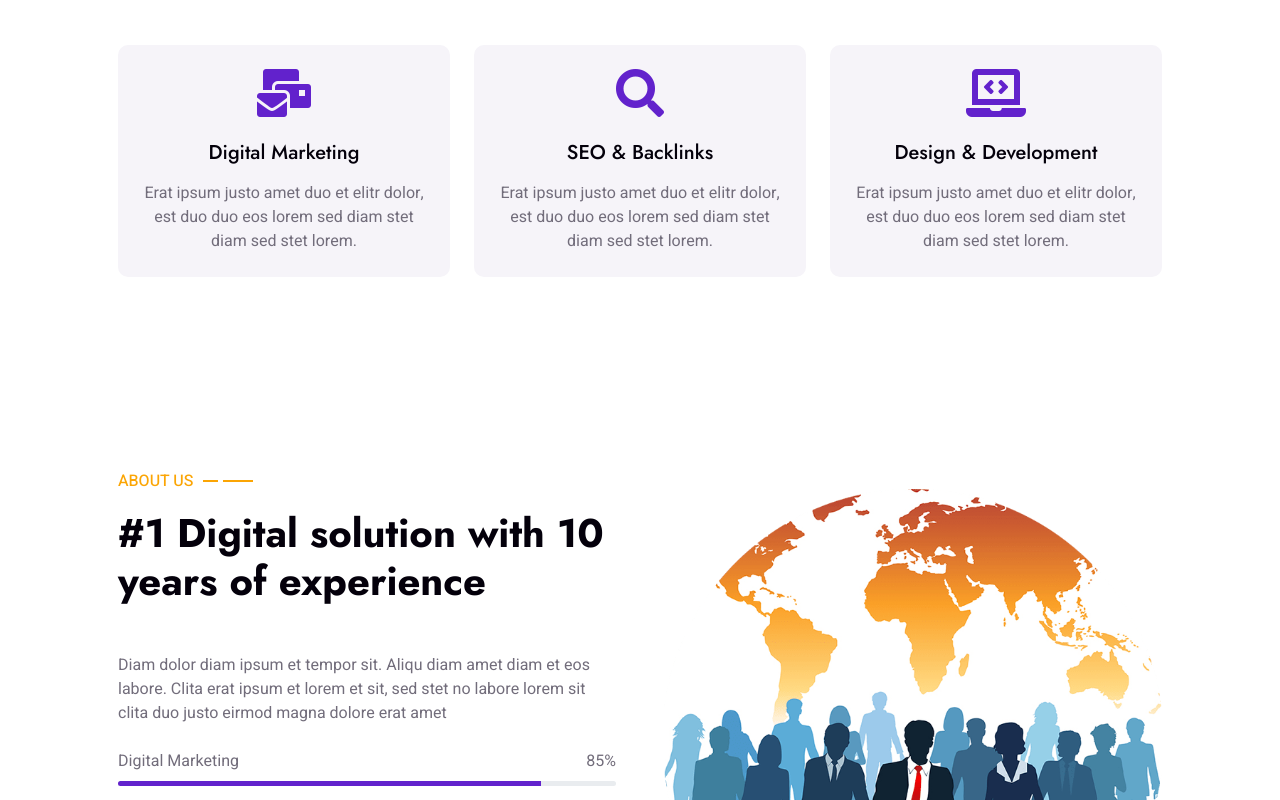
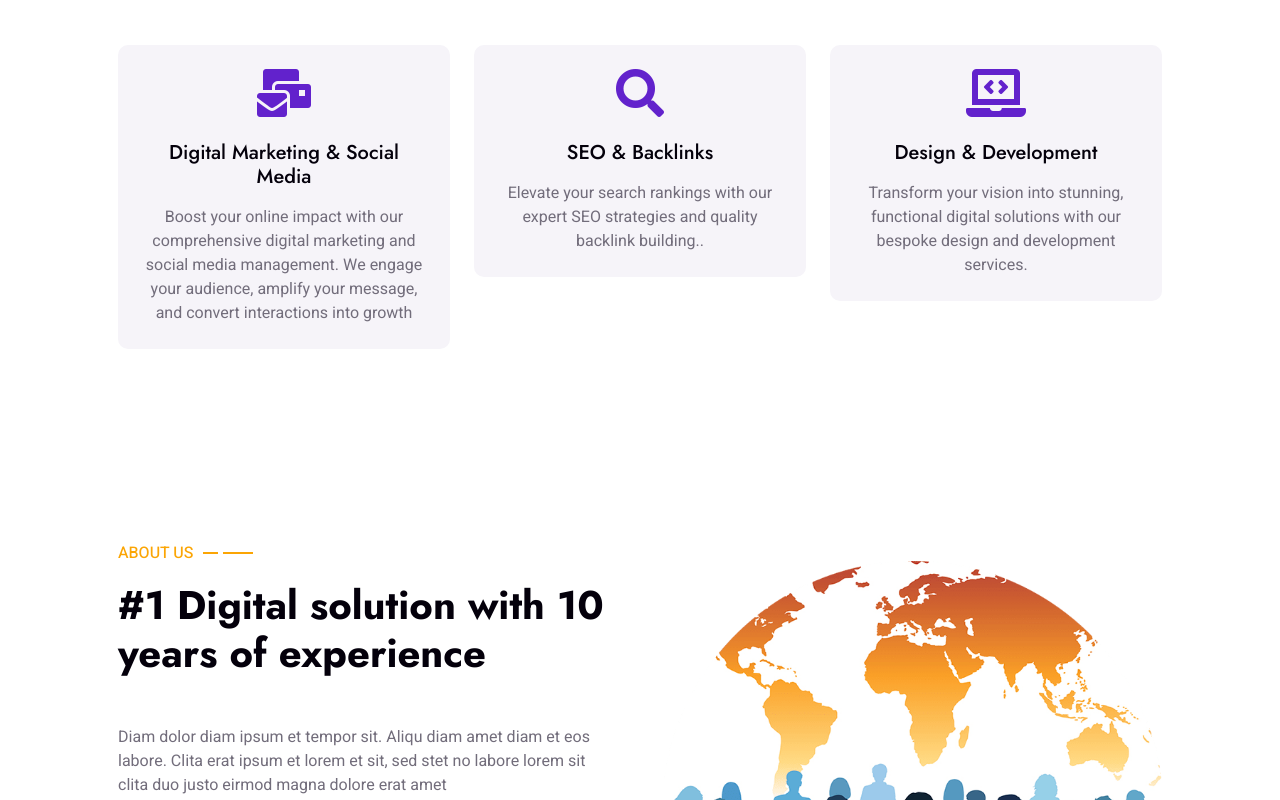
Before and after one commit to Mahdi959/insightlinked_website_opensource, a plain HTML site: page index.html in a window 1280 px wide. Shown: the part 1076-1876 px from the top of the page. Drawn offline with nearby package versions, Linux system fonts and the light colour scheme.

Commit message:
edited some crap descriptions (main bullet points)

```diff
--- a/index.html
+++ b/index.html
@@ -47,7 +47,7 @@
         <div class="container-xxl position-relative p-0">
             <nav class="navbar navbar-expand-lg navbar-light px-4 px-lg-5 py-3 py-lg-0">
                 <a href="" class="navbar-brand p-0">
-                    <h1 class="m-0">DGital</h1>
+                    <h1 class="m-0">Insight Link</h1>
                     <!-- <img src="img/logo.png" alt="Logo"> -->
                 </a>
                 <button class="navbar-toggler" type="button" data-bs-toggle="collapse" data-bs-target="#navbarCollapse">
@@ -99,22 +99,22 @@
                     <div class="col-lg-4 wow fadeInUp" data-wow-delay="0.1s">
                         <div class="feature-item bg-light rounded text-center p-4">
                             <i class="fa fa-3x fa-mail-bulk text-primary mb-4"></i>
-                            <h5 class="mb-3">Digital Marketing</h5>
-                            <p class="m-0">Erat ipsum justo amet duo et elitr dolor, est duo duo eos lorem sed diam stet diam sed stet lorem.</p>
+                            <h5 class="mb-3">Digital Marketing & Social Media</h5>
+                            <p class="m-0">Boost your online impact with our comprehensive digital marketing and social media management. We engage your audience, amplify your message, and convert interactions into growth</p>
                         </div>
                     </div>
                     <div class="col-lg-4 wow fadeInUp" data-wow-delay="0.3s">
                         <div class="feature-item bg-light rounded text-center p-4">
                             <i class="fa fa-3x fa-search text-primary mb-4"></i>
                             <h5 class="mb-3">SEO & Backlinks</h5>
-                            <p class="m-0">Erat ipsum justo amet duo et elitr dolor, est duo duo eos lorem sed diam stet diam sed stet lorem.</p>
+                            <p class="m-0">Elevate your search rankings with our expert SEO strategies and quality backlink building..</p>
                         </div>
                     </div>
                     <div class="col-lg-4 wow fadeInUp" data-wow-delay="0.5s">
                         <div class="feature-item bg-light rounded text-center p-4">
                             <i class="fa fa-3x fa-laptop-code text-primary mb-4"></i>
                             <h5 class="mb-3">Design & Development</h5>
-                            <p class="m-0">Erat ipsum justo amet duo et elitr dolor, est duo duo eos lorem sed diam stet diam sed stet lorem.</p>
+                            <p class="m-0">Transform your vision into stunning, functional digital solutions with our bespoke design and development services.</p>
                         </div>
                     </div>
                 </div>
```
